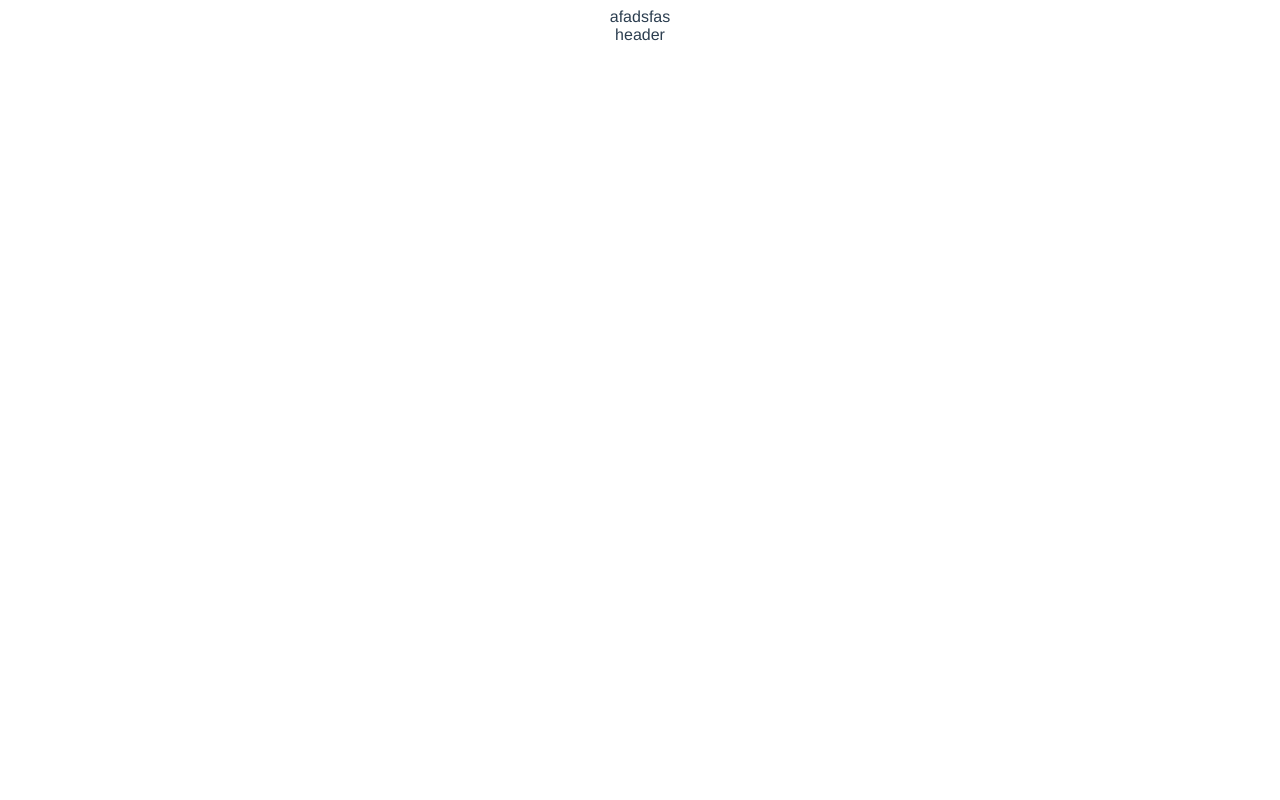
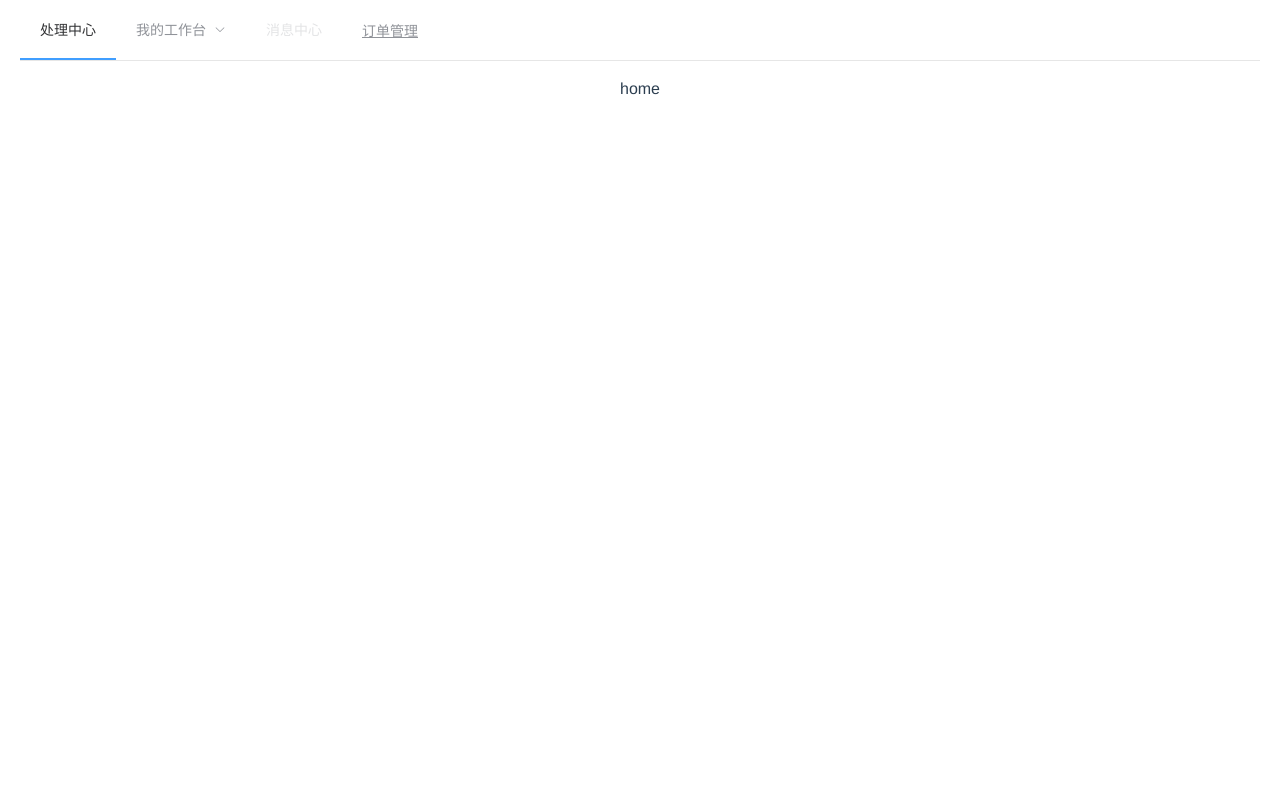
Before and after one commit to dqrcodebase/myPlayer, a Vue app: page /home in a window 1280 px wide. Before the commit this address led to /home#/home. Shown: the top 800 px of the page. Built offline with nearby package versions, Linux system fonts and the light colour scheme.

Commit message:
新增header

```diff
--- a/public/index.html
+++ b/public/index.html
@@ -7,7 +7,7 @@
     <link rel="icon" href="<%= BASE_URL %>favicon.ico">
     <title><%= htmlWebpackPlugin.options.title %></title>
   </head>
-  <body>
+  <body style='margin:0'>
     <noscript>
       <strong>We're sorry but <%= htmlWebpackPlugin.options.title %> doesn't work properly without JavaScript enabled. Please enable it to continue.</strong>
     </noscript>
--- a/src/layout/components/header.vue
+++ b/src/layout/components/header.vue
@@ -1,11 +1,39 @@
 <template>
-  <div>header</div>
+  <el-menu
+    :default-active="activeIndex"
+    class="el-menu-demo"
+    mode="horizontal"
+    @select="handleSelect"
+  >
+    <el-menu-item index="1">处理中心</el-menu-item>
+    <el-submenu index="2">
+      <template slot="title">我的工作台</template>
+      <el-menu-item index="2-1"
+        ><router-link to="/index">index</router-link></el-menu-item
+      >
+      <el-menu-item index="2-2">选项2</el-menu-item>
+      <el-menu-item index="2-3">选项3</el-menu-item>
+      <el-submenu index="2-4">
+        <template slot="title">选项4</template>
+        <el-menu-item index="2-4-1">选项1</el-menu-item>
+        <el-menu-item index="2-4-2">选项2</el-menu-item>
+        <el-menu-item index="2-4-3">选项3</el-menu-item>
+      </el-submenu>
+    </el-submenu>
+    <el-menu-item index="3" disabled>消息中心</el-menu-item>
+    <el-menu-item index="4"
+      ><a href="https://www.ele.me" target="_blank">订单管理</a></el-menu-item
+    >
+  </el-menu>
 </template>
 <script>
 export default {
   name: 'vheader',
   data() {
-    return {}
+    return {
+      activeIndex: '1',
+      activeIndex2: '1'
+    }
   }
 }
 </script>
--- /dev/null
+++ b/src/layout/components/main.vue
@@ -0,0 +1,13 @@
+<template>
+  <section class="app-main">
+     <router-view></router-view>
+  </section>
+</template>
+
+<script>
+export default {
+  name: 'AppMain',
+  computed: {
+  }
+}
+</script>
--- a/src/layout/index.vue
+++ b/src/layout/index.vue
@@ -1,15 +1,20 @@
 <template>
   <div>
-    afadsfas
-    <v-Header />
+    <el-container>
+      <el-header> <v-Header /></el-header>
+      <el-main> <v-main /></el-main>
+      <el-footer>Footer</el-footer>
+    </el-container>
   </div>
 </template>
 <script>
 import vHeader from './components/header.vue'
+import vMain from './components/main.vue'
 
 export default {
   components: {
-    vHeader
+    vHeader,
+    vMain
   }
 }
 </script>
--- a/src/store/index.js
+++ b/src/store/index.js
@@ -1,15 +1,11 @@
-import Vue from 'vue';
-import Vuex from 'vuex';
+import Vue from 'vue'
+import Vuex from 'vuex'
 
-Vue.use(Vuex);
+Vue.use(Vuex)
 
 export default new Vuex.Store({
-  state: {
-  },
-  mutations: {
-  },
-  actions: {
-  },
-  modules: {
-  },
-});
+  state: {},
+  mutations: {},
+  actions: {},
+  modules: {}
+})
--- a/src/views/About.vue
+++ /dev/null
@@ -1,5 +0,0 @@
-<template>
-  <div class="about">
-    <h1>This n</h1>
-  </div>
-</template>
--- /dev/null
+++ b/src/views/home/index.vue
@@ -0,0 +1,8 @@
+<template>
+  <div style="height:1000px">
+    home
+  </div>
+</template>
+<script>
+export default {}
+</script>
--- /dev/null
+++ b/src/views/text/index.vue
@@ -0,0 +1,8 @@
+<template>
+  <div style="height:1000px">
+    index
+  </div>
+</template>
+<script>
+export default {}
+</script>
```
Also changed, not shown: package.json (+6 -2 lines), src/router/index.js (+15 -4 lines), src/views/Home.vue (deleted, +0 -18 lines), src/layout/components/footer.vue (added), 2 other files (tests, documents, lock files or other folders).
